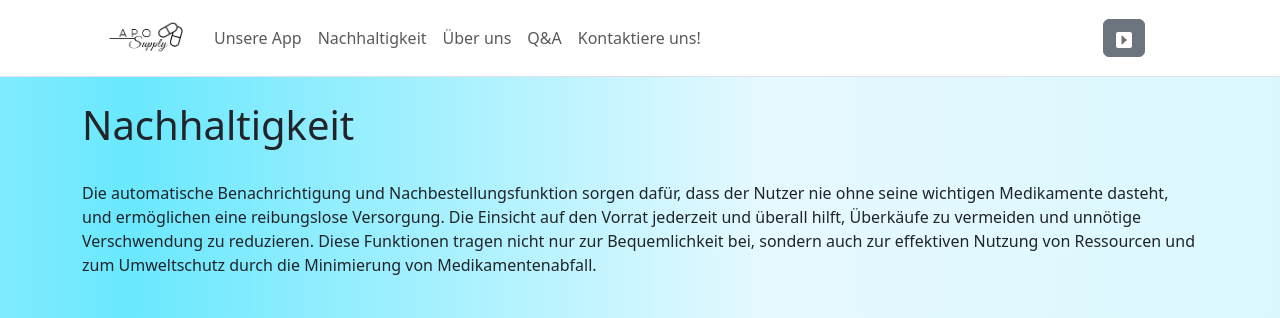
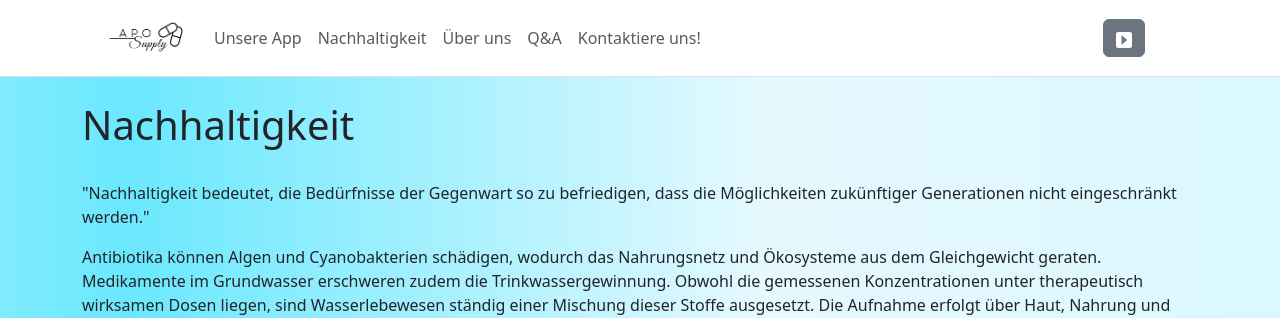
Before and after one commit to celinebittmann/aposupply, a PHP site: page /templates/umwelt.php in a window 1280 px wide. Shown: the top 318 px of the page. Run offline with PHP 8.4, Linux system fonts and the light colour scheme; data that the repository does not hold is empty.

Commit message:
Nachhaltigkeit

```diff
--- a/templates/umwelt.php
+++ b/templates/umwelt.php
@@ -29,14 +29,18 @@ ini_set('display_errors','On');
     </div>
     <br>
     <div class="container">
-  <p>Die automatische Benachrichtigung und Nachbestellungsfunktion sorgen dafür, dass der Nutzer nie ohne seine wichtigen Medikamente dasteht,
-  und ermöglichen eine reibungslose Versorgung. Die Einsicht auf den Vorrat jederzeit und überall hilft, Überkäufe zu vermeiden und unnötige Verschwendung
-  zu reduzieren. Diese Funktionen tragen nicht nur zur Bequemlichkeit bei, sondern auch zur effektiven Nutzung von Ressourcen und zum Umweltschutz durch die
+      <p>"Nachhaltigkeit bedeutet,
+        die Bedürfnisse der Gegenwart so zu befriedigen, dass die Möglichkeiten zukünftiger Generationen nicht eingeschränkt werden."</p>
+  <p>Antibiotika können Algen und Cyanobakterien schädigen, wodurch das Nahrungsnetz und Ökosysteme aus dem Gleichgewicht geraten. Medikamente im Grundwasser erschweren
+    zudem die Trinkwassergewinnung. Obwohl die gemessenen Konzentrationen unter therapeutisch wirksamen Dosen liegen,
+    sind Wasserlebewesen ständig einer Mischung dieser Stoffe ausgesetzt. Die Aufnahme erfolgt über Haut, Nahrung und Schleimhäute, wodurch Wirkstoffe
+    in den Organen gespeichert werden. Dies kann Organschäden, Verhaltensänderungen oder Fortpflanzungsstörungen verursachen, mit erheblichen Folgen für das Ökosystem.
+   </p>
+   <p>Um diese Ökosysteme nun zu schützen, hilft die Einsicht auf den Vorrat Überkäufe zu vermeiden und unnötige Verschwendung zu reduzieren.
+    Diese Funktionen tragen nicht nur zur Bequemlichkeit bei, sondern auch zur effektiven Nutzung von Ressourcen und zum Umweltschutz durch die
   Minimierung von Medikamentenabfall.</p>
   </div>
   <br><br>
-
-
 <div class="container">
   <div class="row align-items-center">
     <div class="col-md-3">
@@ -75,7 +79,7 @@ ini_set('display_errors','On');
 
     <div class="col-md-3">
       <div class="card" style="width: 19rem;">
-      <img src="assets/img/" class="card-img-top" alt="geordneter und übersichtlicher Apothekenschrank">
+      <img src="assets/img/" class="card-img-top" alt="Screenshot App">
         <div class="card-body">
         <h5>Mit Apo-Supply</h5>
           <p class="card-text">Bild von Medikamentenverwaltung von App</p>
```
